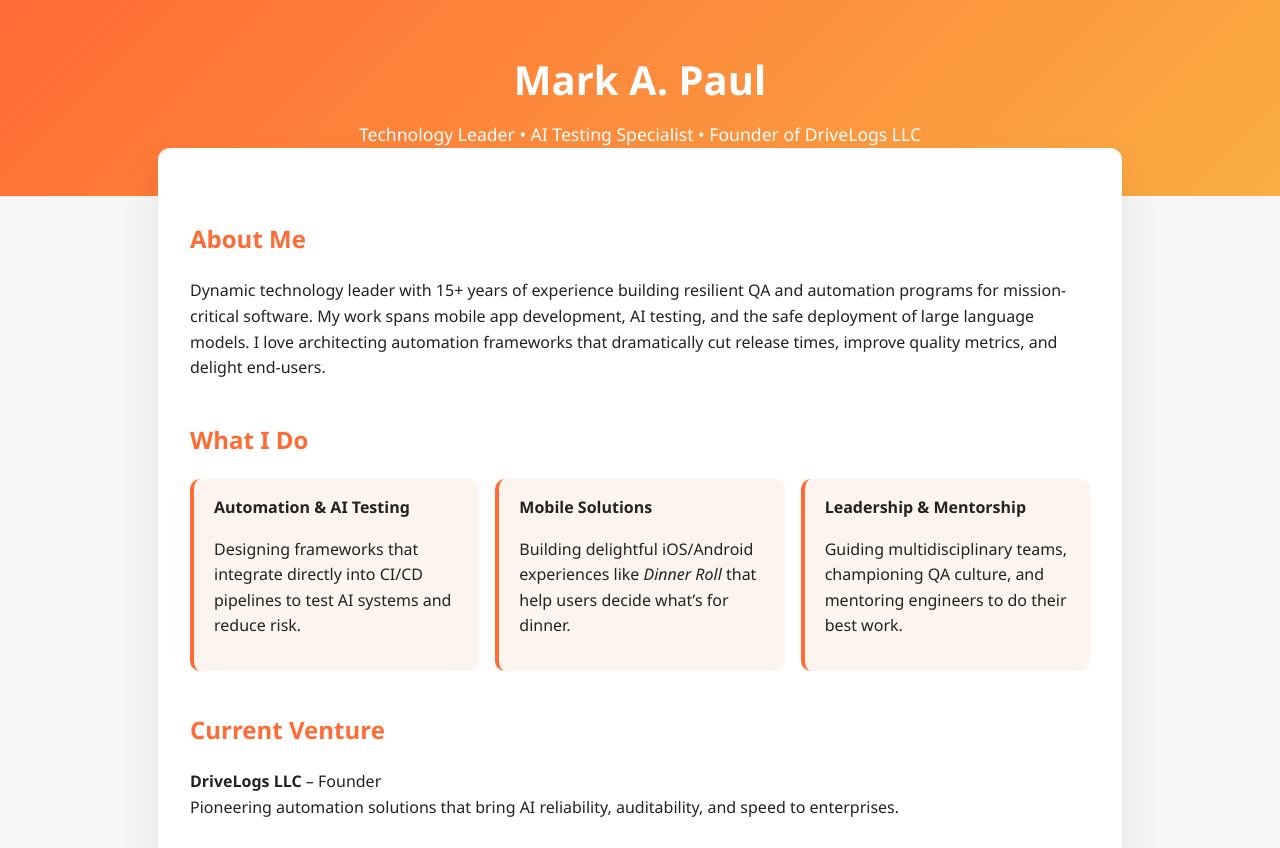
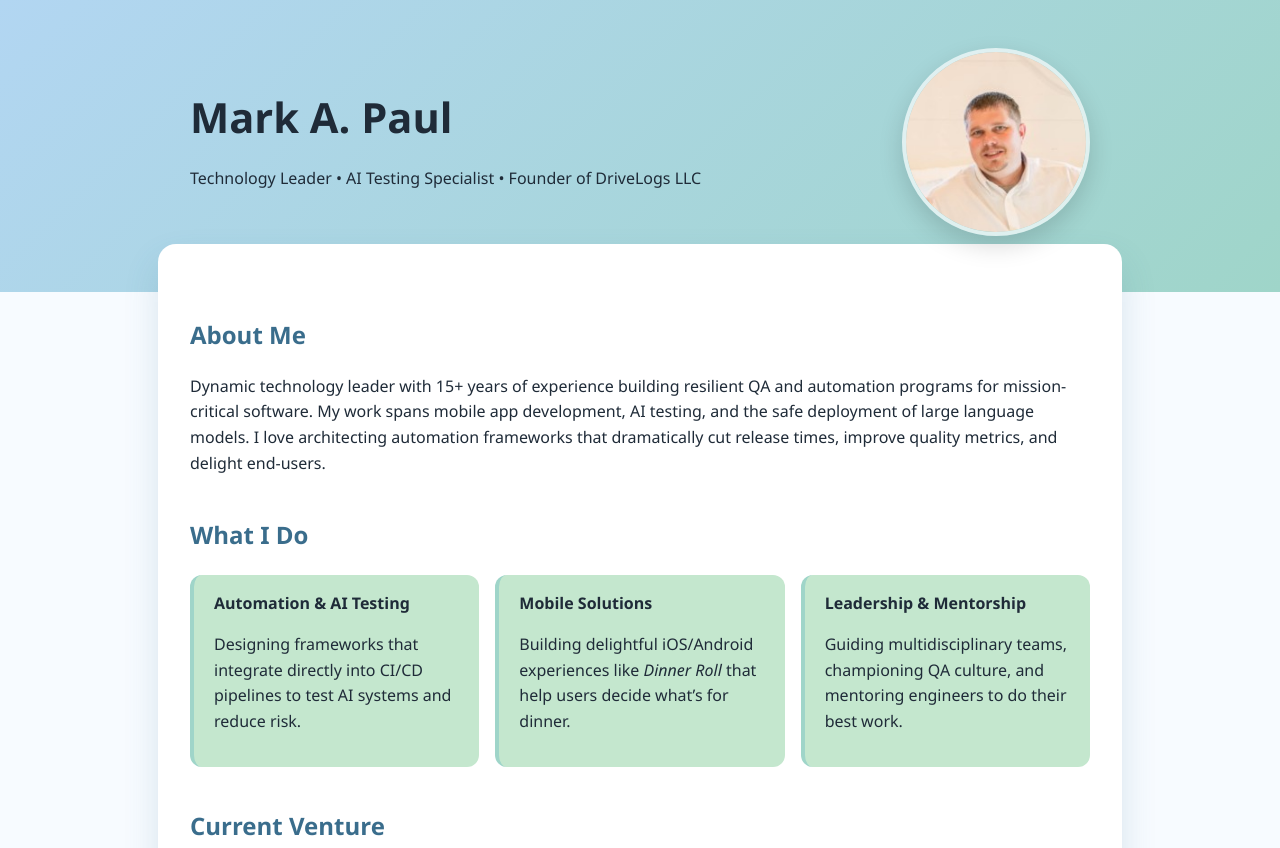
Before and after one commit to marpau0755/marpau0755.github.io, a plain HTML site: page index.html in a window 1280 px wide. Shown: the top 848 px of the page. Drawn offline with Linux system fonts and the light colour scheme.

Commit message:
Update styles and layout in index.html
Refactor styles and structure for improved layout and readability.

```diff
--- a/index.html
+++ b/index.html
@@ -5,72 +5,110 @@
   <title>Mark A. Paul – Technology Leader</title>
   <meta name="viewport" content="width=device-width, initial-scale=1" />
   <style>
+    :root {
+      --soft-blue: #b2d6f2;
+      --soft-teal: #9fd5c9;
+      --soft-green: #c4e7ce;
+      --text-dark: #1f2b38;
+      --accent-dark: #3a6d8c;
+      --page-bg: #f7fbff;
+    }
     body {
       font-family: "Segoe UI", Arial, sans-serif;
       margin: 0;
       padding: 0;
-      background: #f6f6f6;
-      color: #222;
+      background: var(--page-bg);
+      color: var(--text-dark);
       line-height: 1.6;
     }
     header {
-      background: linear-gradient(135deg, #ff6b35, #faae43);
-      color: #fff;
+      background: linear-gradient(135deg, var(--soft-blue), var(--soft-teal));
+      color: var(--text-dark);
       padding: 3rem 1.5rem;
+    }
+    .hero-content {
+      display: flex;
+      flex-direction: column;
+      align-items: center;
+      gap: 1.5rem;
+      max-width: 900px;
+      margin: 0 auto;
       text-align: center;
     }
-    header h1 {
+    .hero-content h1 {
       margin: 0;
-      font-size: 2.5rem;
+      font-size: 2.6rem;
     }
-    header p {
-      margin: 0.5rem 0 0;
-      font-size: 1.1rem;
+    .hero-headshot img {
+      width: 180px;
+      height: 180px;
+      border-radius: 50%;
+      object-fit: cover;
+      border: 4px solid rgba(255,255,255,0.65);
+      box-shadow: 0 10px 25px rgba(0,0,0,0.15);
+    }
+    @media (min-width: 700px) {
+      .hero-content {
+        flex-direction: row;
+        justify-content: space-between;
+        text-align: left;
+      }
     }
     main {
       max-width: 900px;
       margin: -3rem auto 3rem;
       padding: 2rem;
       background: #fff;
-      border-radius: 12px;
-      box-shadow: 0 20px 40px rgba(0,0,0,0.08);
+      border-radius: 18px;
+      box-shadow: 0 18px 35px rgba(58, 109, 140, 0.16);
     }
     h2 {
       margin-top: 2.5rem;
-      color: #ff6b35;
+      color: var(--accent-dark);
     }
-    .contact-grid {
+    .grid {
       display: grid;
       grid-template-columns: repeat(auto-fit, minmax(220px, 1fr));
       gap: 1rem;
       margin-top: 1rem;
     }
     .card {
-      background: #fdf4ed;
-      border-radius: 10px;
+      background: var(--soft-green);
+      border-radius: 12px;
       padding: 1rem 1.25rem;
-      border-left: 4px solid #ff6b35;
+      border-left: 4px solid var(--soft-teal);
     }
     ul {
       padding-left: 1.2rem;
+      margin: 0.5rem 0 0;
     }
     a {
-      color: #ff6b35;
+      color: var(--accent-dark);
       text-decoration: none;
       font-weight: 600;
+    }
+    a:hover {
+      color: #1c4b65;
     }
     footer {
       text-align: center;
       padding: 2rem 1rem;
       font-size: 0.9rem;
-      color: #777;
+      color: #5f7384;
     }
   </style>
 </head>
 <body>
   <header>
-    <h1>Mark A. Paul</h1>
-    <p>Technology Leader • AI Testing Specialist • Founder of DriveLogs LLC</p>
+    <div class="hero-content">
+      <div>
+        <h1>Mark A. Paul</h1>
+        <p>Technology Leader • AI Testing Specialist • Founder of DriveLogs LLC</p>
+      </div>
+      <div class="hero-headshot">
+        <img src="assets/images/profileImage.jpg" alt="Photo of Mark A. Paul" />
+      </div>
+    </div>
   </header>
 
   <main>
@@ -86,9 +124,9 @@
 
     <section>
       <h2>What I Do</h2>
-      <div class="contact-grid">
+      <div class="grid">
         <div class="card">
-          <strong>Automation & AI Testing</strong>
+          <strong>Automation &amp; AI Testing</strong>
           <p>Designing frameworks that integrate directly into CI/CD pipelines to test AI systems and reduce risk.</p>
         </div>
         <div class="card">
@@ -96,7 +134,7 @@
           <p>Building delightful iOS/Android experiences like <em>Dinner Roll</em> that help users decide what’s for dinner.</p>
         </div>
         <div class="card">
-          <strong>Leadership & Mentorship</strong>
+          <strong>Leadership &amp; Mentorship</strong>
           <p>Guiding multidisciplinary teams, championing QA culture, and mentoring engineers to do their best work.</p>
         </div>
       </div>
@@ -115,7 +153,7 @@
       <ul>
         <li><strong>InteliChart</strong> – Sr. QA Automation Engineer (2022–Present): led automation initiatives that improved coverage and accelerated delivery.</li>
         <li><strong>Veracity Consulting Group</strong> – Software Engineer: built modern Selenium/C# frameworks and mentored QA teams.</li>
-        <li><strong>Robert Half & Virginia Credit Union</strong> – Senior Quality Engineer roles focused on large-scale app QA, defect management, Jenkins automation, and customer satisfaction.</li>
+        <li><strong>Robert Half &amp; Virginia Credit Union</strong> – Senior Quality Engineer roles focused on large-scale app QA, defect management, Jenkins automation, and customer satisfaction.</li>
       </ul>
       <p>
         Earlier roles at Insight Global, Celerity, and Web Tech Fusion established a foundation in test strategy, ALM, and data-driven QA leadership.
@@ -123,7 +161,7 @@
     </section>
 
     <section>
-      <h2>Education & Certifications</h2>
+      <h2>Education &amp; Certifications</h2>
       <ul>
         <li>BS in Information Technology – ECPI University</li>
         <li>Lean Six Sigma White Belt, Lean Expert, Value Stream Mapping Expert</li>
@@ -133,7 +171,7 @@
 
     <section>
       <h2>Contact</h2>
-      <div class="contact-grid">
+      <div class="grid">
         <div class="card">
           <strong>Email</strong><br />
           <a href="mailto:markpaul981@gmail.com">markpaul981@gmail.com</a>
@@ -150,11 +188,37 @@
     </section>
 
     <section>
-      <h2>Resources</h2>
-      <ul>
-        <li><a href="https://marpau0755.github.io/dinnerroll-privacy/">Dinner Roll Privacy Policy</a></li>
-        <li><a href="mailto:dinnerroll.contact@gmail.com">Dinner Roll Support</a></li>
-      </ul>
+      <h2>Projects</h2>
+      <div class="grid">
+        <div class="card">
+          <strong>DriveLogs LLC</strong>
+          <p>Fleet-safe logging and automation tools for transportation teams.</p>
+          <ul>
+            <li><a href="https://www.drivelogsusa.com/" target="_blank" rel="noopener">Website</a></li>
+            <li><a href="https://www.drivelogsusa.com/privacy-policy" target="_blank" rel="noopener">Privacy Policy</a></li>
+            <li><a href="https://www.drivelogsusa.com/terms-and-conditions" target="_blank" rel="noopener">Terms &amp; Conditions</a></li>
+          </ul>
+        </div>
+
+        <div class="card">
+          <strong>Dinner Roll</strong>
+          <p>Mobile app that curates recipes and restaurant suggestions.</p>
+          <ul>
+            <li><a href="https://marpau0755.github.io/dinnerroll-privacy/" target="_blank" rel="noopener">Privacy Policy</a></li>
+            <li><a href="mailto:dinnerroll.contact@gmail.com">Support Email</a></li>
+          </ul>
+        </div>
+
+        <div class="card">
+          <strong>CoFinance</strong>
+          <p>Collaborative budgeting platform for households and teams.</p>
+          <ul>
+            <li><a href="https://marpau0755.github.io/cofinance-privacy/" target="_blank" rel="noopener">Privacy Policy</a></li>
+            <li><a href="https://marpau0755.github.io/cofinance-privacy/support.html" target="_blank" rel="noopener">Support</a></li>
+            <li><a href="https://marpau0755.github.io/cofinance-privacy/terms.html" target="_blank" rel="noopener">Terms &amp; Conditions</a></li>
+          </ul>
+        </div>
+      </div>
     </section>
   </main>
 
```
